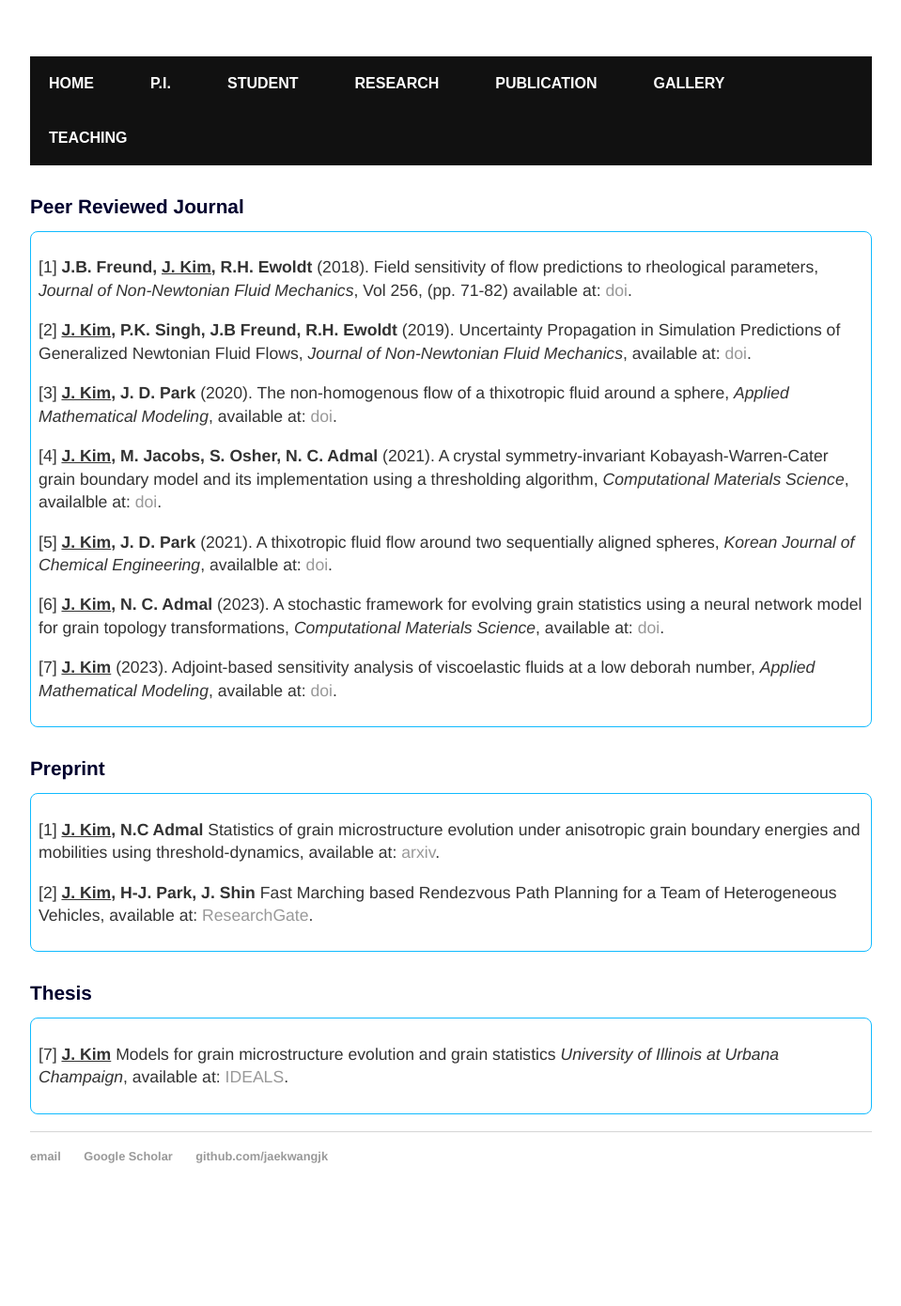
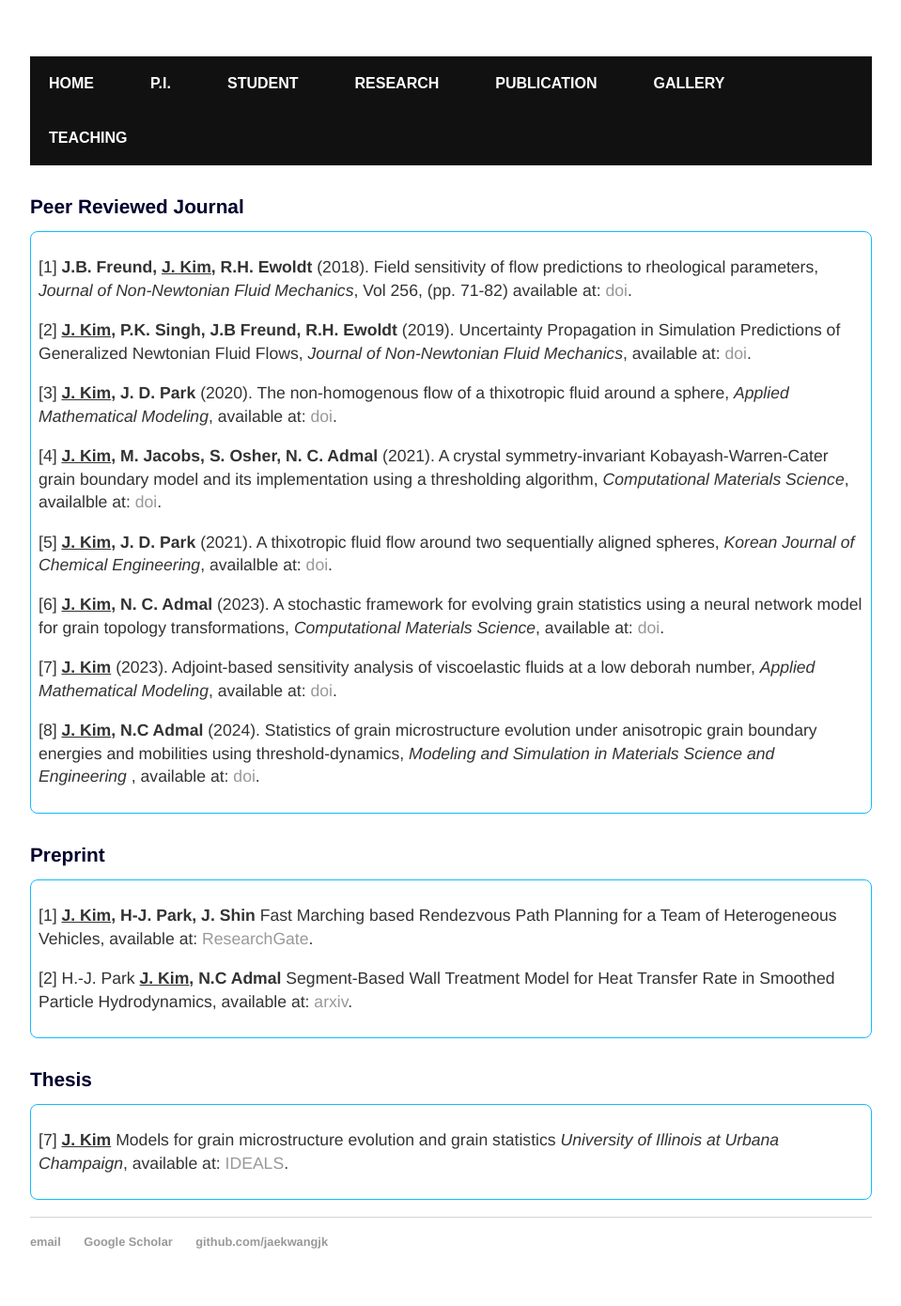
Before and after one commit to jaekwangjk/jaekwangjk.github.io, a Jekyll site: the page built from publication.html, in a window 1280 px wide. Shown: the whole page at 94% size, without its empty margins (160-1119 px from the left). Built offline with Jekyll 4.4.1, drawn with Linux system fonts in a browser that asks for light colours; before the commit the page ends 1299 px from its top, so only the background shows below that.

Commit message:
Update publication.html

```diff
--- a/publication.html
+++ b/publication.html
@@ -52,7 +52,13 @@ title: Jaekwang Kim
 	<p>
 	[7] <strong><u>J. Kim</u> </strong>
 	(2023). Adjoint-based sensitivity analysis of viscoelastic fluids at a low deborah number,
-	<em> Applied Mathematical Modeling</em>, available at: <a class="two" href="https://www.researchgate.net/profile/Jaekwang-Kim/publication/373237469_Fast_Marching_based_Rendezvous_Path_Planning_for_a_Team_of_Heterogeneous_Vehicles/links/64e20015caf5ff5cd0cc02fb/Fast-Marching-based-Rendezvous-Path-Planning-for-a-Team-of-Heterogeneous-Vehicles.pdf">doi</a>.
+	<em> Applied Mathematical Modeling</em>, available at: <a class="two" href="https://www.sciencedirect.com/science/article/pii/S0307904X22005224">doi</a>.
+	</p>
+
+	<p>
+	[8] <strong><u>J. Kim</u>, N.C Admal </strong>
+	(2024). Statistics of grain microstructure evolution under anisotropic grain boundary energies and mobilities using threshold-dynamics,
+	<em> Modeling and Simulation in Materials Science and Engineering </em>, available at: <a class="two" href="https://iopscience.iop.org/article/10.1088/1361-651X/ad2787/meta">doi</a>.
 	</p>
 
 
@@ -63,22 +69,20 @@ title: Jaekwang Kim
 	<div class="rounded">
 
 	<p>
-	[1] <strong><u>J. Kim</u>, N.C Admal </strong>
-	Statistics of grain microstructure evolution under anisotropic grain boundary energies and mobilities using threshold-dynamics, available at: <a class="two" href="https://arxiv.org/abs/2309.09243">arxiv</a>.
+	[1] <strong><u>J. Kim</u>, H-J. Park, J. Shin </strong>
+	Fast Marching based Rendezvous Path Planning for a Team of Heterogeneous Vehicles, available at: <a class="two" href="https://www.researchgate.net/profile/Jaekwang-Kim/publication/373237469_Fast_Marching_based_Rendezvous_Path_Planning_for_a_Team_of_Heterogeneous_Vehicles/links/64e20015caf5ff5cd0cc02fb/Fast-Marching-based-Rendezvous-Path-Planning-for-a-Team-of-Heterogeneous-Vehicles.pdf">ResearchGate</a>.
 	</p>
 
+	<p>
+	[2] H.-J. Park <strong><u>J. Kim</u>, N.C Admal </strong>
+	Segment-Based Wall Treatment Model for Heat Transfer Rate in Smoothed Particle Hydrodynamics, available at: <a class="two" href="https://arxiv.org/abs/2311.14890">arxiv</a>.
+	</p>
 
-	<p>
-	[2] <strong><u>J. Kim</u>, H-J. Park, J. Shin </strong>
-	Fast Marching based Rendezvous Path Planning for a Team of Heterogeneous Vehicles, available at: <a class="two" href="https://www.researchgate.net/profile/Jaekwang-Kim/publication/373237469_Fast_Marching_based_Rendezvous_Path_Planning_for_a_Team_of_Heterogeneous_Vehicles/links/64e20015caf5ff5cd0cc02fb/Fast-Marching-based-Rendezvous-Path-Planning-for-a-Team-of-Heterogeneous-Vehicles.pdf">ResearchGate</a>.
-	</p>
 
 
 	</div>
 
-
 	<br>
-
 	<h1> Thesis </h1>
 	<div class="rounded">
 
```
